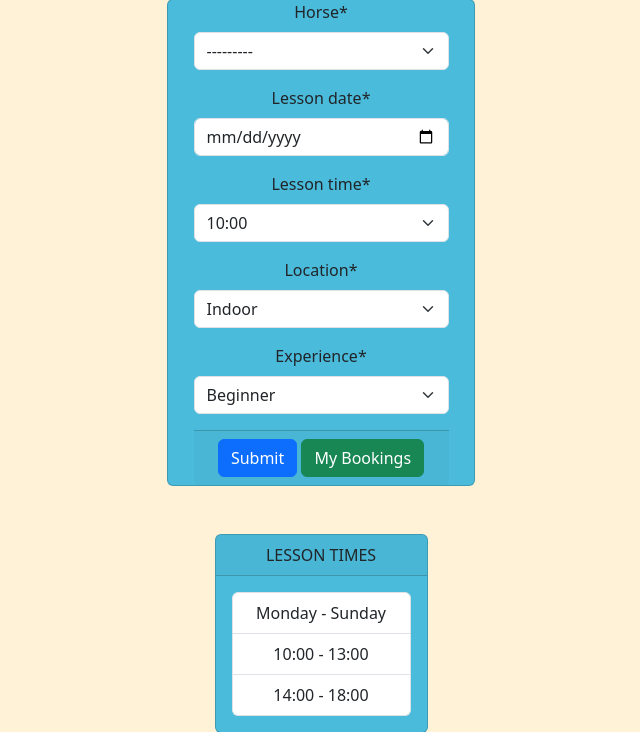
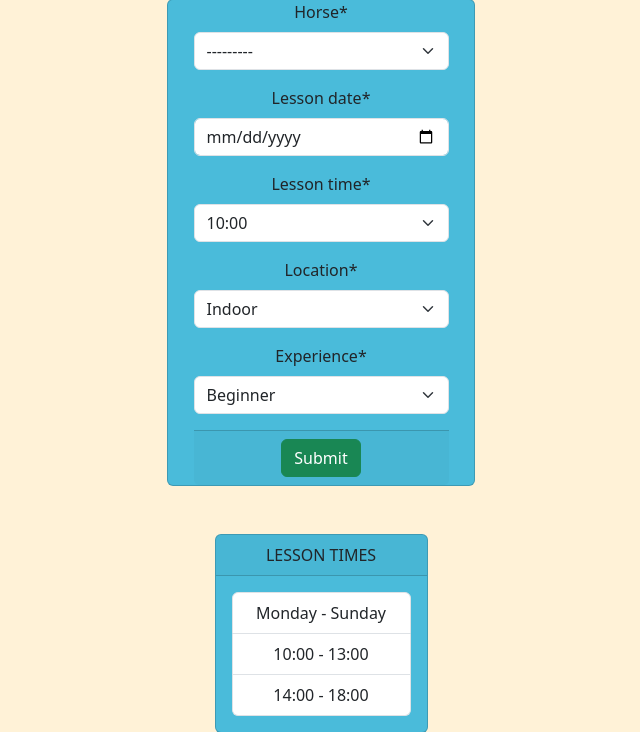
Before and after one commit to Soro82/book-horse-riding-lesson, a Django app: page /make_booking/ in a window 1280 px wide. Shown: the part 136-868 px from the top of the page, without its empty margins (319-959 px from the left). Run offline with Django 4.2, Linux system fonts and the light colour scheme; the visitor is signed in with stand-in values (Sample User, id 1); data that the repository does not hold is empty; some libraries are stand-ins or nearby versions.

Commit message:
remove my bookings button from booking page

```diff
--- a/templates/make_booking.html
+++ b/templates/make_booking.html
@@ -17,9 +17,9 @@
                         {{ booking_form | crispy }}
                         {% csrf_token %}
                         <div class="card-footer">
-                            <button class="btn btn-primary"
+                            <button class="btn btn-success"
                             type="submit">Submit</button>
-                            <a href="{% url 'bookings' %}" class="btn btn-success">My Bookings</a>
+
                         </div>
                     </form>
                 </div>
```
Also changed, not shown: README.md.
